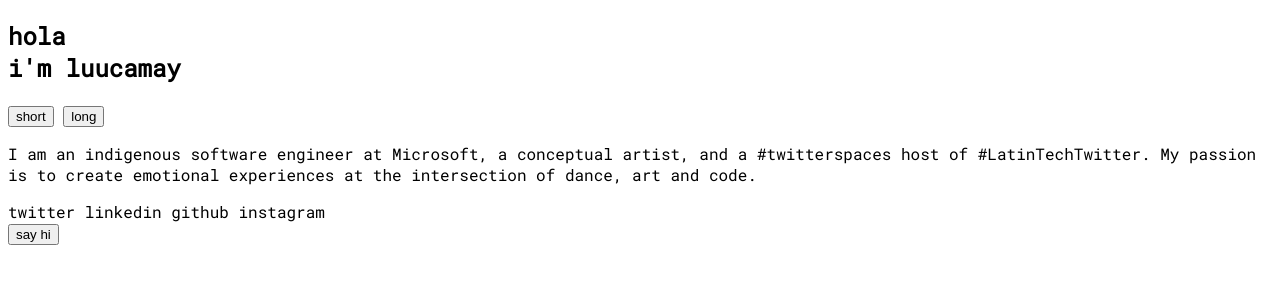
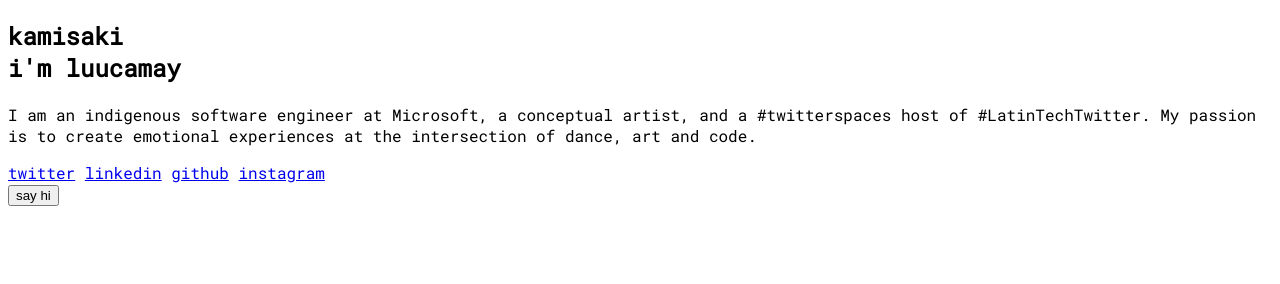
Before and after one commit to luucamay/luucamay.github.io, a website: page src/index.html in a window 1280 px wide. Drawn offline with Linux system fonts and the light colour scheme.

Commit message:
feat: Add random greeting

```diff
--- a/src/index.html
+++ b/src/index.html
@@ -13,22 +13,18 @@
         <h1><span id="greet">hola</span></br>
           <span> i'm luucamay</span></h1>
       </header>
-      <div class="switcher">
-        <button>short</button>
-        <button>long</button>
-      </div>
       <p id="shortBio">
         I am an indigenous software engineer at Microsoft, a conceptual artist,
         and a #twitterspaces host of #LatinTechTwitter. My passion is to create
         emotional experiences at the intersection of dance, art and code.
       </p>
       <div id="links">
-        <a>twitter</a>
-        <a>linkedin</a>
-        <a>github</a>
-        <a>instagram</a>
+        <a href="https://twitter.com/luucamay_">twitter</a>
+        <a href="https://www.linkedin.com/in/luucamay/">linkedin</a>
+        <a href="https://github.com/luucamay/">github</a>
+        <a href="https://www.instagram.com/luucamay/">instagram</a>
       </div>
-      <button>say hi</button>
+      <button id="sayHi">say hi</button>
     </section>
     <script src="main.js" type="module"></script>
   </body>
--- a/src/main.js
+++ b/src/main.js
@@ -0,0 +1,7 @@
+const greetings = ['hola', 'hi', 'kamisaki'];
+const greet = document.querySelector('#greet');
+let i = 0;
+setInterval(() => {
+  greet.textContent = greetings[i % 3];
+  i++;
+}, 1500);
```
